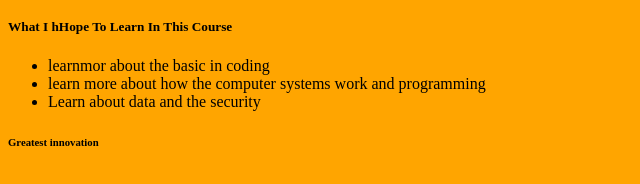
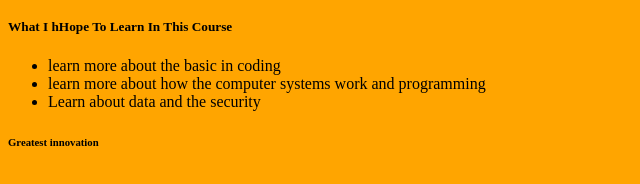
Before and after one commit to LuisC0622/LuisC0622.github.io, a plain HTML site: page index.html in a window 1280 px wide. Shown: the part 360-544 px from the top of the page, 0-640 px from the left. Drawn offline with Linux system fonts and the light colour scheme.

Commit message:
Update index.html

```diff
--- a/index.html
+++ b/index.html
@@ -23,7 +23,7 @@
 	</p>
 	<h5>What I hHope To Learn In This Course</h5>
 	<ul>
-	<li>learnmor about the basic in coding</li>
+	<li>learn more about the basic in coding</li>
 	<li>learn more about how the computer systems work and programming</li>
 	<li>Learn about data and the security</li>
 	</ul>
```
